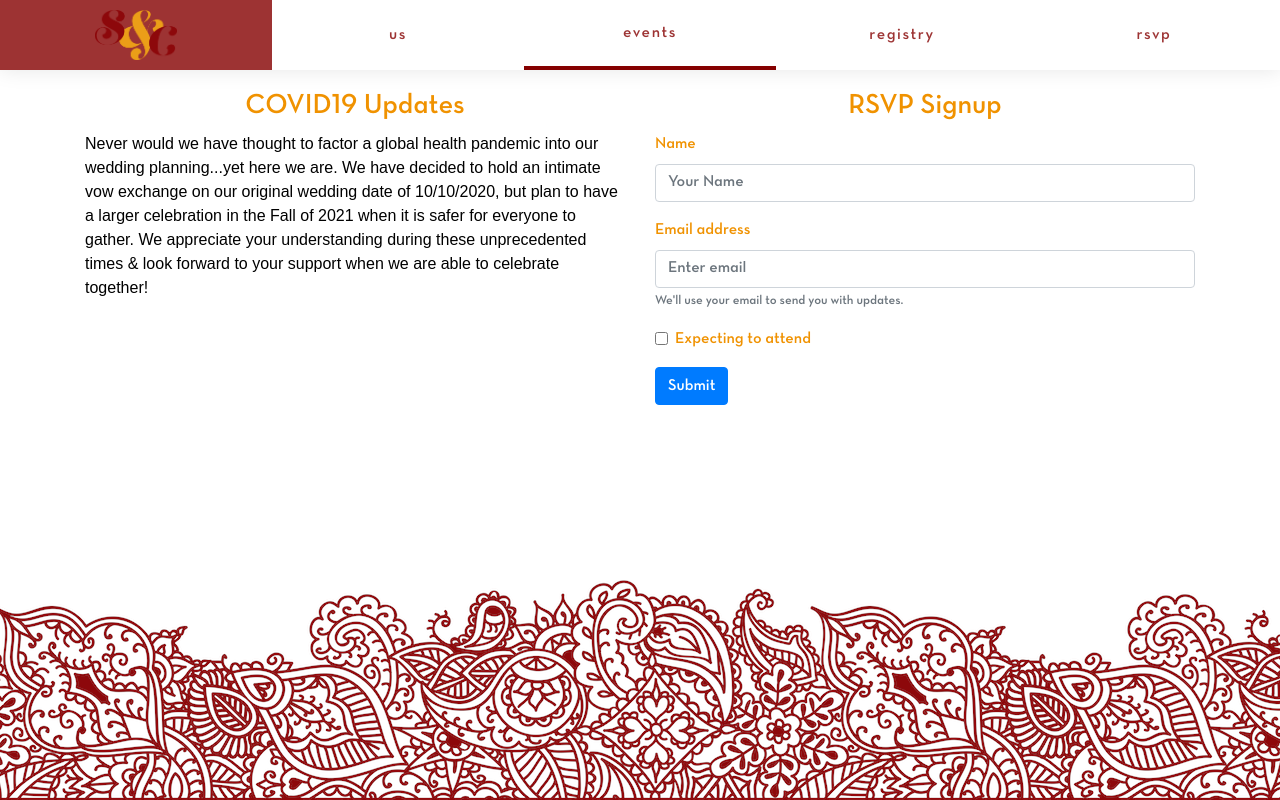
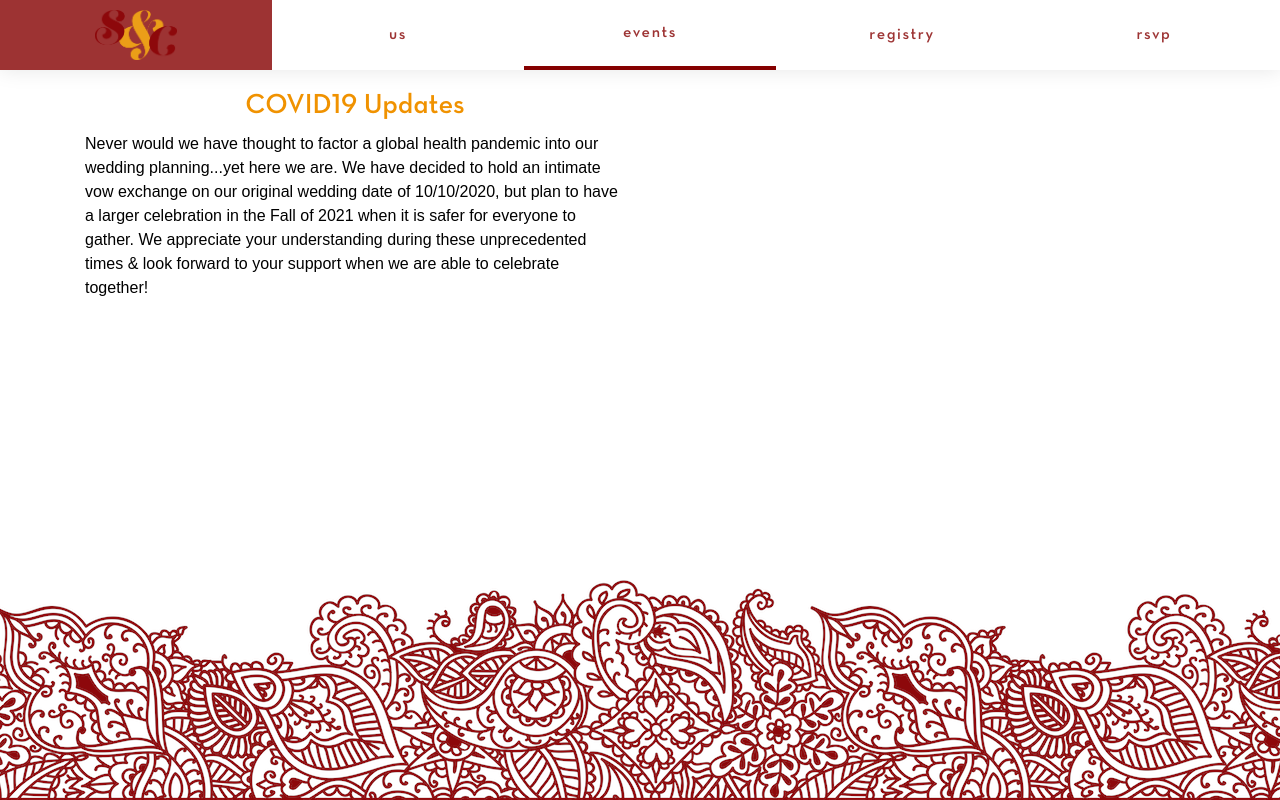
Before and after one commit to Chrisell/chris-and-sumita, a React (Create React App) app: page /events in a window 1280 px wide. Built offline with nearby package versions, Linux system fonts and the light colour scheme.

Commit message:
removes old rsvp

```diff
--- a/src/EventsPage.js
+++ b/src/EventsPage.js
@@ -51,35 +51,6 @@ class EventPage extends React.Component {
                         <h3>COVID19 Updates</h3>
                         <p>Never would we have thought to factor a global health pandemic into our wedding planning...yet here we are. We have decided to hold an intimate vow exchange on our original wedding date of 10/10/2020, but plan to have a larger celebration in the Fall of 2021 when it is safer for everyone to gather. We appreciate your understanding during these unprecedented times &amp; look forward to your support when we are able to celebrate together!</p>
                     </Col>
-                    <Col>
-                        <h3>RSVP Signup</h3>
-                        {!this.state.done && (<Form onSubmit={this.signupSubmit}>
-                            <Form.Group controlId="formBasicName">
-                                <Form.Label>Name</Form.Label>
-                                <Form.Control type="name" placeholder="Your Name"></Form.Control>
-                            </Form.Group>
-                            <Form.Group controlId="formBasicEmail">
-                                <Form.Label>Email address</Form.Label>
-                                <Form.Control type="email" placeholder="Enter email" />
-                                <Form.Text className="text-muted">
-                                    We'll use your email to send you with updates.
-                                </Form.Text>
-                            </Form.Group>
-                            {/* <Form.Group controlId="formBasicGuestCount">
-                                <Form.Label>Guest Count (estimate)</Form.Label>
-                                <Form.Control type="number" />
-                            </Form.Group> */}
-                            <Form.Group controlId="formBasicAttending">
-                                <Form.Check type="checkbox" label="Expecting to attend"></Form.Check>
-                            </Form.Group>
-                            <Button variant="primary" type="submit">
-                                Submit
-                            </Button>
-                        </Form>)}
-                        {this.state.done && (
-                            <p>Thank you for RSVPing! We'll be sending out updates as soon as we know details about the changes in the event.</p>
-                        )}
-                    </Col>
                 </Row>
             </Container>
 
```
